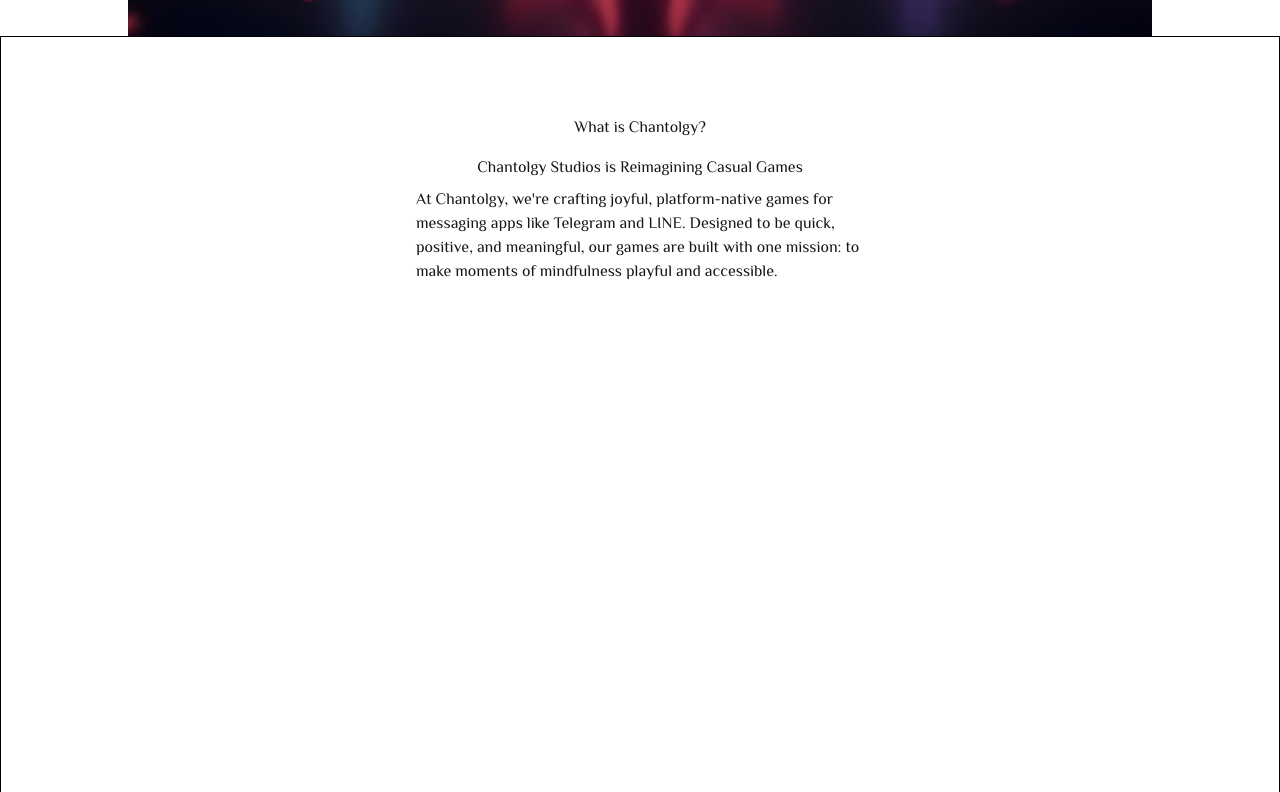
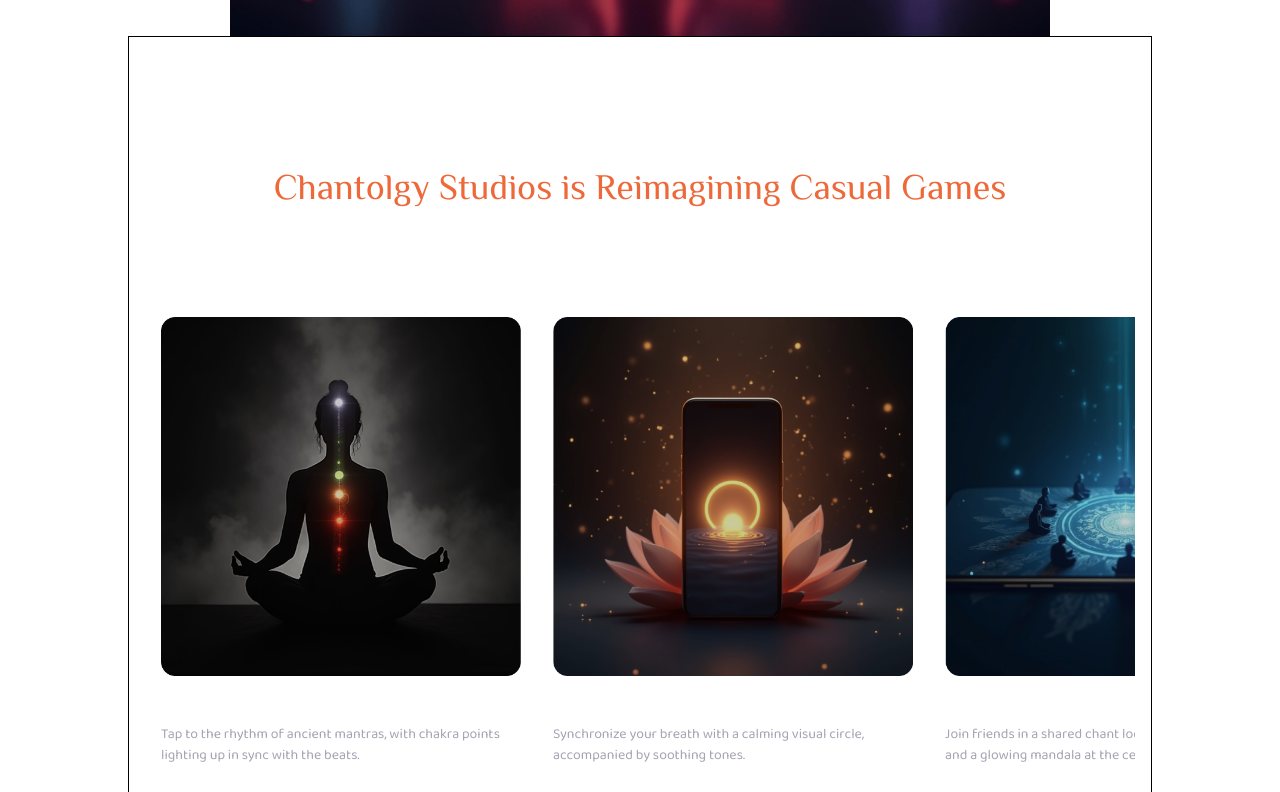
Before and after one commit to jaisriram0982/chantolgy-showcase, a Next.js app in the folder web/: page /draft in a window 1280 px wide. Shown: the part 848-1640 px from the top of the page. Built offline with nearby package versions, Linux system fonts and the light colour scheme.

Commit message:
feat: add image carousel to What Is Chantolgy section with responsive design

```diff
--- a/web/src/app/draft/page.tsx
+++ b/web/src/app/draft/page.tsx
@@ -10,7 +10,7 @@ export default function DraftPage() {
   return (
     <div className="flex flex-col items-center justify-start h-screen bg-black">
       <NavBar className="fixed top-0 left-0 right-0 z-50 w-full" />
-      <div id="sections-container" className="mt-21 w-full flex flex-col">
+      <div id="sections-container" className="mt-21 w-full lg:max-w-[80%] mx-auto flex flex-col">
         <SectionHero />
         <SectionWhatIsChantolgy />
         <SectionWhyChantingGames />
--- a/web/src/app/globals.css
+++ b/web/src/app/globals.css
@@ -25,3 +25,46 @@ body {
   color: var(--foreground);
   font-family: Arial, Helvetica, sans-serif;
 }
+
+/* Custom text styles */
+.text-style1-white {
+  @apply text-white text-center text-base font-normal leading-6;
+  font-family: var(--font-baloo-2);
+  font-feature-settings: "dlig" on;
+}
+
+.text-style2-white {
+  @apply text-white text-center text-xl font-medium leading-7;
+  font-family: var(--font-baloo-2);
+  font-feature-settings: "dlig" on;
+}
+
+.text-style3-orange {
+  @apply text-center text-4xl font-normal leading-7;
+  color: #EE693A;
+  font-family: var(--font-elmessiri);
+  font-feature-settings: "dlig" on;
+}
+
+.text-heading-main {
+  @apply text-white text-4xl font-bold leading-tight md:text-6xl md:font-bold;
+  font-family: var(--font-baloo-2);
+}
+
+.text-tagline {
+  @apply text-white text-2xl font-semibold leading-relaxed md:text-3xl md:font-semibold;
+  font-family: var(--font-baloo-2);
+}
+
+.text-carousel-title {
+  @apply text-white text-base font-semibold leading-6;
+  font-family: var(--font-baloo-2);
+}
+
+.text-carousel-desc {
+  @apply text-sm font-normal;
+  color: #A6A3B2;
+  font-family: var(--font-baloo-2);
+  font-feature-settings: "dlig" on;
+  line-height: 21px;
+}
--- /dev/null
+++ b/web/src/components/Carousel/Carousel.tsx
@@ -0,0 +1,62 @@
+"use client";
+import { useUtilities } from "@/hooks/useUtilities";
+import Image from "next/image";
+import React from "react";
+
+interface CarouselItemConfig {
+  desktop: string;
+  mobile: string;
+  title: string;
+  description: string;
+}
+
+const carouselItems: CarouselItemConfig[] = [
+  {
+    desktop: "/sections/whatischantolgy/whatis-img1-desktop-v1.png",
+    mobile: "/sections/whatischantolgy/whatis-img1-mobile-v1.png",
+    title: "Rhythm Tap Game",
+    description:
+      "Tap to the rhythm of ancient mantras, with chakra points lighting up in sync with the beats.",
+  },
+  {
+    desktop: "/sections/whatischantolgy/whatis-img2-desktop-v1.png",
+    mobile: "/sections/whatischantolgy/whatis-img2-mobile-v1.png",
+    title: "Breath Sync Game",
+    description:
+      "Synchronize your breath with a calming visual circle, accompanied by soothing tones.",
+  },
+  {
+    desktop: "/sections/whatischantolgy/whatis-img3-desktop-v1.png",
+    mobile: "/sections/whatischantolgy/whatis-img3-mobile-v1.png",
+    title: "Multiplayer Chant Loop",
+    description:
+      "Join friends in a shared chant loop, with avatars in a circle and a glowing mandala at the center.",
+  },
+];
+
+export const Carousel: React.FC = () => {
+  const { isMobile } = useUtilities();
+
+  return (
+    <div className="flex flex-row items-start space-x-8 mt-8 overflow-x-scroll max-w-[100%] overflow-y-hidden px-4 pb-4">
+      {carouselItems.map((item, index) => (
+        <div
+          key={index}
+          className="flex flex-col items-center flex-shrink-0 w-60 md:w-90"
+        >
+          <Image
+            src={isMobile ? item.mobile : item.desktop}
+            alt={item.title}
+            className="object-contain hidden md:block w-full h-auto"
+            width={isMobile ? 240 : 240}
+            height={isMobile ? 240 : 240}
+          />
+          <p className="mt-4 text-carousel-title text-left w-full">{item.title}</p>
+          <p className="mt-2 text-carousel-desc text-left">
+            {item.description}
+          </p>
+        </div>
+      ))}
+    </div>
+  );
+};
--- a/web/src/components/SectionWhatIsChantolgy/SectionWhatIsChantolgy.tsx
+++ b/web/src/components/SectionWhatIsChantolgy/SectionWhatIsChantolgy.tsx
@@ -1,5 +1,6 @@
 import React from "react";
 import clsx from "clsx";
+import { Carousel } from "@/components/Carousel/Carousel";
 
 interface ISectionWhatIsChantolgy {
   className?: string;
@@ -17,19 +18,22 @@ export const SectionWhatIsChantolgy: React.FC<ISectionWhatIsChantolgy> = ({
     >
       <div
         id="text-block-2"
-        className="mt-16 flex flex-col items-center justify-center"
+        className="mt-16 flex flex-col items-center justify-center space-y-8"
       >
-        <p className="text-style2-white mb-4">What is Chantolgy?</p>
-        <p className="text-style3-orange mb-2">
+        <p className="text-style2-white">What is Chantolgy?</p>
+        <p className="text-style3-orange">
           Chantolgy Studios is Reimagining Casual Games
         </p>
-        <p className="text-style1-white max-w-md">
+        <p className="text-style1-white max-w-[90%]">
           At Chantolgy, we&apos;re crafting joyful, platform-native games for
           messaging apps like Telegram and LINE. Designed to be quick, positive,
           and meaningful, our games are built with one mission: to make moments
           of mindfulness playful and accessible.
         </p>
       </div>
+
+      {/* Carousel Component */}
+      <Carousel />
     </div>
   );
 };
--- a/web/tailwind.config.ts
+++ b/web/tailwind.config.ts
@@ -26,46 +26,7 @@ const config: Config = {
       },
     },
   },
-  plugins: [
-    function ({ addComponents }: any) {
-      const components = {
-        // Style 1 white text - composed of Tailwind classes
-        ".text-style1-white": {
-          "@apply text-white text-center font-baloo text-base font-normal leading-6 md:text-base md:font-normal":
-            {},
-        },
-        // Main heading style - composed of Tailwind classes
-        ".text-heading-main": {
-          "@apply text-white text-center font-baloo text-4xl font-bold leading-tight md:text-6xl md:font-bold":
-            {},
-        },
-        // Tagline style - composed of Tailwind classes
-        ".text-tagline": {
-          "@apply text-white text-center font-baloo text-2xl font-semibold leading-relaxed md:text-3xl md:font-semibold":
-            {},
-        },
-        // Body text style - composed of Tailwind classes
-        ".text-body": {
-          "@apply text-base font-normal leading-normal": {},
-        },
-        // Small text style - composed of Tailwind classes
-        ".text-small": {
-          "@apply text-sm font-normal leading-tight": {},
-        },
-        // Style 2 white text - for section subheadings like "What is Chantolgy?"
-        ".text-style2-white": {
-          "@apply text-white text-center font-baloo text-xl font-medium leading-7":
-            {},
-        },
-        // Style 3 orange text - for main headings like "Chantolgy Studios is Reimagining Casual Games"
-        ".text-style3-orange": {
-          "@apply text-orange-500 text-center font-elmessiri text-4xl font-normal leading-7":
-            {},
-        },
-      };
-      addComponents(components);
-    },
-  ],
+  plugins: [],
 };
 
 export default config;
```
